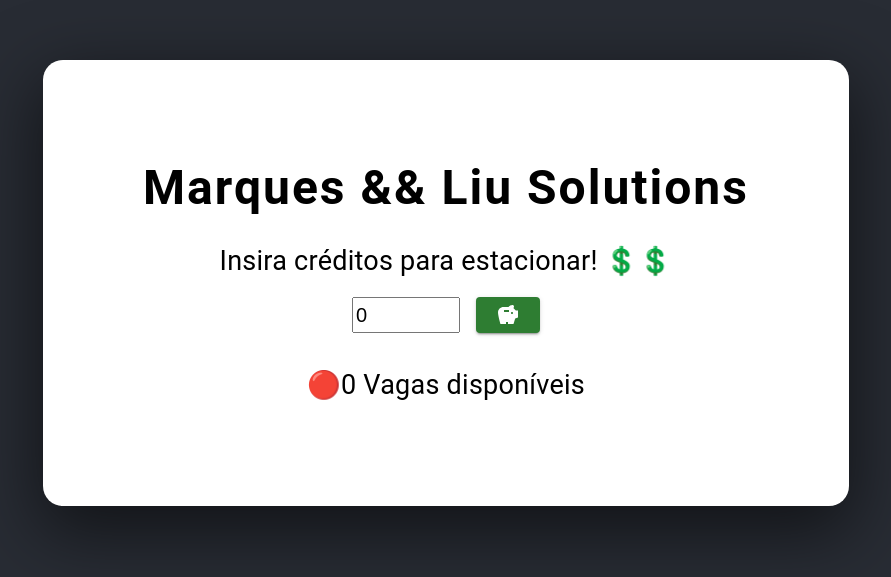
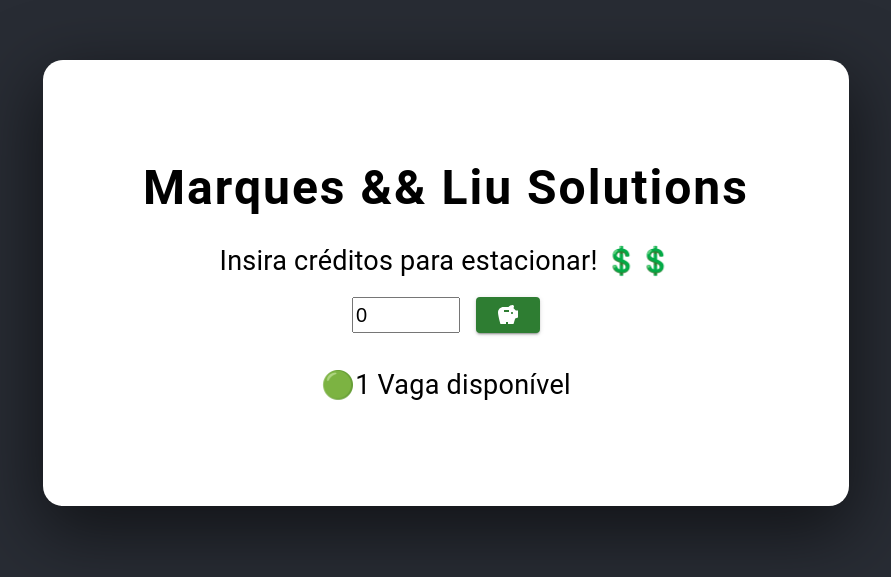
Before and after one commit to lucasmarkes/projeto-gabor, a React (Create React App) app: page / in a window 1280 px wide. Shown: the part 117-694 px from the top of the page, without its empty margins (194-1085 px from the left). Built offline with nearby package versions, Linux system fonts and the light colour scheme; no server answers; the database is empty.

Commit message:
mudada logica typography

```diff
--- a/src/pages/embedded/UpdateCoins.tsx
+++ b/src/pages/embedded/UpdateCoins.tsx
@@ -56,8 +56,8 @@ function UpdateCoins() {
                         <SavingsIcon/>
                     </Button>
                 </Box>
-                {/* <Typography sx={{color: "black", marginTop:"2rem", fontSize:"20px"}}>Dinheiro disponível: R$ {coins}</Typography> */}
-                <Typography sx={{color: "black", marginTop:"2rem", fontSize:"27px"}}>{vagas === 1 ? `🟢${vagas} Vaga disponível` : `🔴${vagas} Vagas disponíveis` } </Typography>
+                {/* <Typography sx={{color: "black", marginTop:"2rem", fontSize:"20px"}}>Dinheiro disponível: <strong>R$ {coins}</strong></Typography> */}
+                <Typography sx={{color: "black", marginTop:"2rem", fontSize:"27px"}}>{vagas === 1 ? "🔴 0 Vagas disponíveis" : "🟢1 Vaga disponível" } </Typography>
             </Box>
         )}
     </>
```
